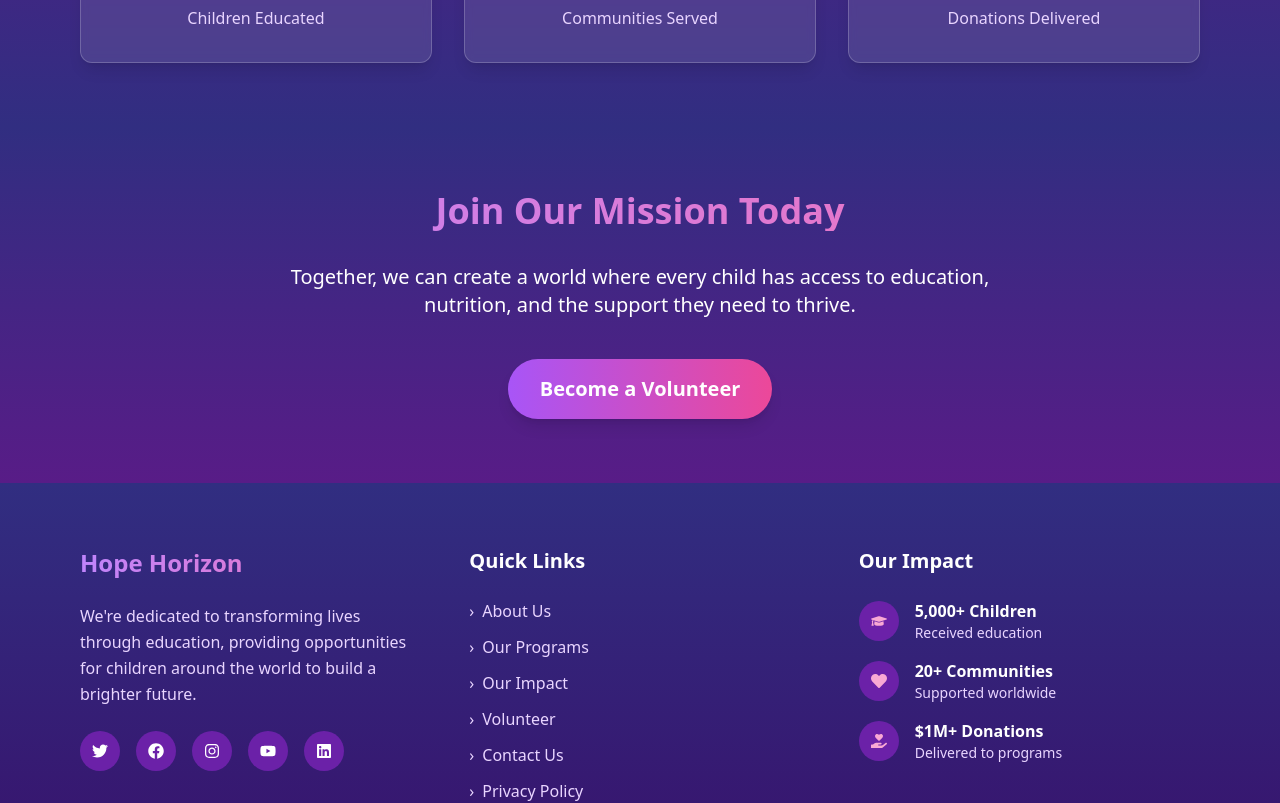
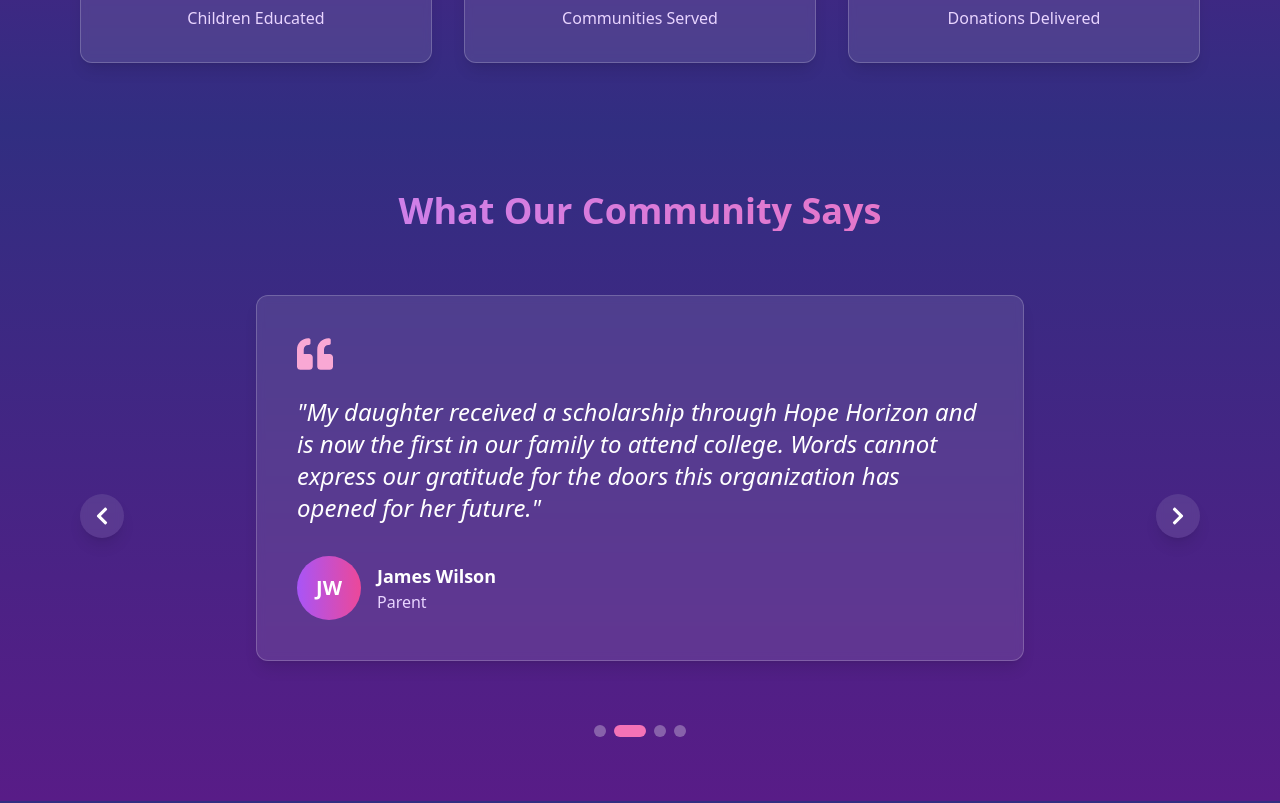
Before and after one commit to saad-co/hope-horizon, a Next.js app: page / in a window 1280 px wide. Shown: the part 1980-2783 px from the top of the page. Built offline with nearby package versions, Linux system fonts and the light colour scheme.

Commit message:
added the testimonial page

```diff
--- a/src/components/Home/HomeClient.jsx
+++ b/src/components/Home/HomeClient.jsx
@@ -2,6 +2,8 @@
 import React, { useRef } from 'react'
 import { FaGraduationCap, FaHeart, FaHandHoldingHeart, FaChevronLeft, FaChevronRight, FaBook, FaChild, FaHome, FaUtensils } from 'react-icons/fa'
 import DonationForm from '../general/DonationForm'
+import Testimonial from '../general/Testimonial'
+import testimonials from '../../data/testimonials'
 
 const HomeClient = () => {
     const carouselRef = useRef(null);
@@ -23,13 +25,10 @@
             {/* Hero Section */}
             <section className='min-h-screen max-w-6xl mx-auto text-white pt-10 relative'>
                 <div className='flex flex-col gap-16 px-4'>
-                    {/* Enhanced Header with Gradient */}
                     <div className='font-bold text-center text-6xl md:text-7xl text-wrap flex flex-col items-center justify-center'>
                         <h1 className='bg-gradient-to-r from-purple-400 to-pink-400 text-transparent bg-clip-text'>Hope Horizon</h1>
                     </div>
-
                     <div className='flex flex-col gap-10 items-center'>
-                        {/* Main content with more catchy text */}
                         <div className='flex flex-col gap-7 text-center max-w-3xl'>
                             <div className='w-full flex flex-col gap-4'>
                                 <p className='font-bold text-white text-center text-4xl md:text-5xl drop-shadow-md'>
@@ -40,7 +39,6 @@
                                 </p>
                             </div>
 
-                            {/* Donation Form Component */}
                             <DonationForm />
 
                             <div className='w-full text-center mt-4'>
@@ -53,13 +51,11 @@
                 </div>
             </section>
 
-            {/* Carousel Section */}
             <section className='py-16 bg-gradient-to-b from-purple-900 to-indigo-900'>
                 <div className='max-w-6xl mx-auto px-4'>
                     <h2 className='text-4xl font-bold text-center mb-12 bg-gradient-to-r from-purple-400 to-pink-400 text-transparent bg-clip-text'>Our Programs</h2>
 
                     <div className='relative'>
-                        {/* Carousel Navigation Buttons */}
                         <button
                             onClick={scrollLeft}
                             className='absolute left-0 top-1/2 -translate-y-1/2 z-10 bg-white/10 hover:bg-white/20 text-white p-3 rounded-full shadow-lg backdrop-blur-sm'
@@ -74,13 +70,11 @@
                             <FaChevronRight />
                         </button>
 
-                        {/* Carousel Container */}
                         <div
                             ref={carouselRef}
                             className='flex overflow-x-auto gap-6 pb-8 scrollbar-hide snap-x snap-mandatory'
                             style={{ scrollbarWidth: 'none', msOverflowStyle: 'none' }}
                         >
-                            {/* Program Cards */}
                             <ProgramCard
                                 icon={<FaBook />}
                                 title="Education Support"
@@ -120,7 +114,6 @@
                 </div>
             </section>
 
-            {/* Impact Statistics Section */}
             <section className='py-16 bg-gradient-to-b from-purple-900 to-indigo-900'>
                 <div className='max-w-6xl mx-auto px-4'>
                     <h2 className='text-4xl font-bold text-center mb-12 bg-gradient-to-r from-purple-400 to-pink-400 text-transparent bg-clip-text'>Our Impact</h2>
@@ -153,8 +146,9 @@
                 </div>
             </section>
 
+            {/* Testimonials Section */}
+            <Testimonial testimonials={testimonials} />
 
-            {/* Call to Action Section */}
             <section className='py-16 bg-gradient-to-b from-indigo-900 to-purple-900'>
                 <div className='max-w-6xl mx-auto px-4 text-center'>
                     <h2 className='text-4xl font-bold mb-8 bg-gradient-to-r from-purple-400 to-pink-400 text-transparent bg-clip-text'>Join Our Mission Today</h2>
--- a/src/components/general/DonationForm.jsx
+++ b/src/components/general/DonationForm.jsx
@@ -91,9 +91,9 @@
             {/* Impact Message */}
             <div className='text-center text-gray-700 border-t border-gray-200 pt-4'>
                 <p>
-                    Your <span className='font-bold text-gray-800 border-b-2 border-yellow-400'>${getDisplayAmount()}.00</span> {donationType === 'monthly' ? 'monthly donation' : 'donation'} can give <span className='font-bold text-gray-800'>{Math.max(1, Math.floor(getDisplayAmount() / 3))}</span> people clean water every year.
+                    Your <span className='font-bold text-gray-800 border-b-2 border-yellow-400'>${getDisplayAmount()}.00</span> {donationType === 'monthly' ? 'monthly donation' : 'donation'} can provide <span className='font-bold text-gray-800'>{Math.max(1, Math.floor(getDisplayAmount() / 3))}</span> people a better life every year.
                 </p>
-                <p className='mt-1'>100% funds water projects.</p>
+                <p className='mt-1'>100% funds for people welfare.</p>
             </div>
 
             {/* Secure Payment */}
--- /dev/null
+++ b/src/components/general/Testimonial.jsx
@@ -0,0 +1,135 @@
+'use client'
+
+import React, { useState, useEffect } from 'react';
+import { FaQuoteLeft, FaChevronLeft, FaChevronRight } from 'react-icons/fa';
+import Image from 'next/image';
+
+const Testimonial = ({ testimonials }) => {
+  const [activeIndex, setActiveIndex] = useState(0);
+  const [isAutoplay, setIsAutoplay] = useState(true);
+
+  // Autoplay functionality
+  useEffect(() => {
+    let interval;
+    if (isAutoplay) {
+      interval = setInterval(() => {
+        setActiveIndex((prevIndex) => (prevIndex + 1) % testimonials.length);
+      }, 5000);
+    }
+    return () => clearInterval(interval);
+  }, [isAutoplay, testimonials.length]);
+
+  // Pause autoplay when user interacts with controls
+  const handleManualNavigation = (index) => {
+    setActiveIndex(index);
+    setIsAutoplay(false);
+    // Resume autoplay after 10 seconds of inactivity
+    setTimeout(() => setIsAutoplay(true), 10000);
+  };
+
+  const goToPrevious = () => {
+    const newIndex = activeIndex === 0 ? testimonials.length - 1 : activeIndex - 1;
+    handleManualNavigation(newIndex);
+  };
+
+  const goToNext = () => {
+    const newIndex = (activeIndex + 1) % testimonials.length;
+    handleManualNavigation(newIndex);
+  };
+
+  return (
+    <section className="py-16 bg-gradient-to-b from-indigo-900 to-purple-900 text-white">
+      <div className="max-w-6xl mx-auto px-4">
+        <h2 className="text-4xl font-bold text-center mb-16 bg-gradient-to-r from-purple-400 to-pink-400 text-transparent bg-clip-text">
+          What Our Community Says
+        </h2>
+
+        <div className="relative">
+          {/* Testimonial Carousel */}
+          <div className="overflow-hidden">
+            <div
+              className="transition-all duration-700 ease-in-out flex"
+              style={{ transform: `translateX(-${activeIndex * 100}%)` }}
+            >
+              {testimonials.map((testimonial, index) => (
+                <div key={index} className="w-full flex-shrink-0 px-4">
+                  <div className="max-w-3xl mx-auto">
+                    <div className="bg-white/10 backdrop-blur-sm p-8 md:p-10 rounded-xl shadow-lg border border-white/20">
+                      <div className="text-pink-300 mb-6">
+                        <FaQuoteLeft className="text-4xl" />
+                      </div>
+
+                      <p className="text-xl md:text-2xl italic text-white mb-8 leading-relaxed">
+                        "{testimonial.quote}"
+                      </p>
+
+                      <div className="flex items-center">
+                        {testimonial.image ? (
+                          <div className="w-16 h-16 rounded-full overflow-hidden mr-4">
+                            <Image
+                              src={testimonial.image}
+                              alt={testimonial.name}
+                              width={64}
+                              height={64}
+                              className="object-cover w-full h-full"
+                            />
+                          </div>
+                        ) : (
+                          <div className="w-16 h-16 bg-gradient-to-r from-purple-500 to-pink-500 rounded-full flex items-center justify-center mr-4">
+                            <span className="text-white font-bold text-xl">
+                              {testimonial.name.split(' ').map(n => n[0]).join('')}
+                            </span>
+                          </div>
+                        )}
+
+                        <div>
+                          <h4 className="font-bold text-white text-lg">{testimonial.name}</h4>
+                          <p className="text-purple-200">{testimonial.title}</p>
+                        </div>
+                      </div>
+                    </div>
+                  </div>
+                </div>
+              ))}
+            </div>
+          </div>
+
+          {/* Navigation Buttons */}
+          <button
+            onClick={goToPrevious}
+            className="absolute left-0 top-1/2 -translate-y-1/2 bg-white/10 hover:bg-white/20 text-white p-3 rounded-full shadow-lg backdrop-blur-sm transition-all"
+            aria-label="Previous testimonial"
+          >
+            <FaChevronLeft className="text-xl" />
+          </button>
+
+          <button
+            onClick={goToNext}
+            className="absolute right-0 top-1/2 -translate-y-1/2 bg-white/10 hover:bg-white/20 text-white p-3 rounded-full shadow-lg backdrop-blur-sm transition-all"
+            aria-label="Next testimonial"
+          >
+            <FaChevronRight className="text-xl" />
+          </button>
+
+          {/* Indicator Dots */}
+          <div className="flex justify-center mt-8 gap-2">
+            {testimonials.map((_, index) => (
+              <button
+                key={index}
+                onClick={() => handleManualNavigation(index)}
+                className={`h-3 rounded-full transition-all ${
+                  activeIndex === index
+                    ? 'bg-pink-400 w-8'
+                    : 'bg-white/30 w-3 hover:bg-white/50'
+                }`}
+                aria-label={`Go to testimonial ${index + 1}`}
+              />
+            ))}
+          </div>
+        </div>
+      </div>
+    </section>
+  );
+};
+
+export default Testimonial;
--- /dev/null
+++ b/src/data/testimonials.js
@@ -0,0 +1,28 @@
+const testimonials = [
+  {
+    quote: "Hope Horizon has transformed our community. The educational programs they've implemented have given our children opportunities we never thought possible. I've seen firsthand how these initiatives have sparked a love for learning in our youth.",
+    name: "Sarah Johnson",
+    title: "Community Leader",
+    image: null
+  },
+  {
+    quote: "My daughter received a scholarship through Hope Horizon and is now the first in our family to attend college. Words cannot express our gratitude for the doors this organization has opened for her future.",
+    name: "James Wilson",
+    title: "Parent",
+    image: null
+  },
+  {
+    quote: "The mentorship program changed my life. I now have goals and dreams I never thought possible, and the support to achieve them. My mentor has been there for me every step of the way, helping me navigate challenges and celebrate victories.",
+    name: "Aisha Patel",
+    title: "Program Graduate",
+    image: null
+  },
+  {
+    quote: "As a teacher working with Hope Horizon, I've seen firsthand how their programs create lasting change in children's lives. The impact is immeasurable - from improved academic performance to greater confidence and leadership skills.",
+    name: "Robert Chen",
+    title: "Education Partner",
+    image: null
+  }
+];
+
+export default testimonials;
```
